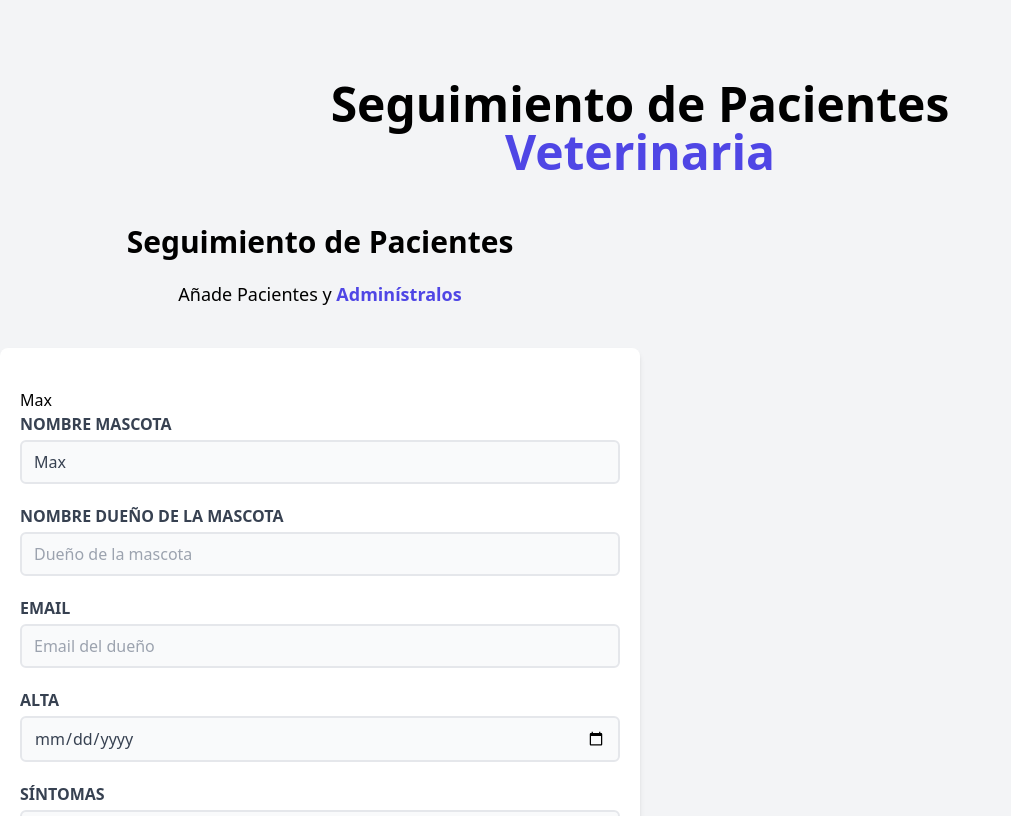
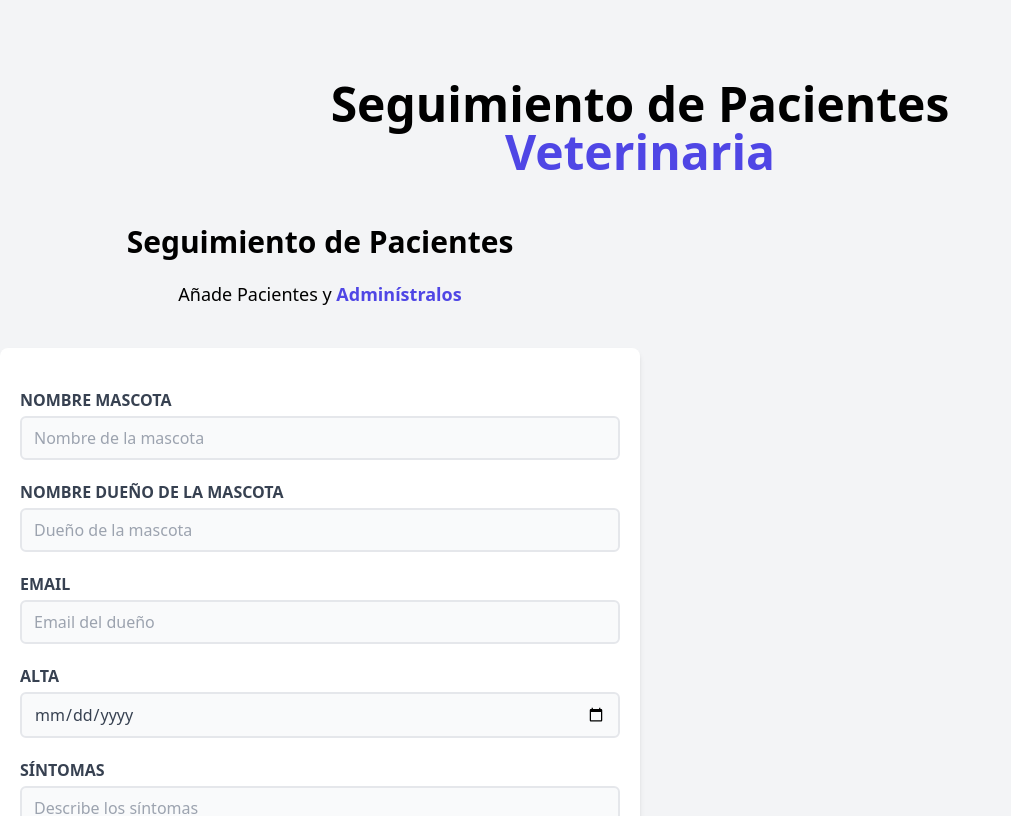
Before and after one commit to Duridev/admin-pacientes-vue3, a Vue app: page / in a window 1280 px wide. Shown: the top 816 px of the page, without its empty margins (0-1011 px from the left). Built offline with nearby package versions, Linux system fonts and the light colour scheme.

Commit message:
mostrando datos ingresados en los states

```diff
--- a/src/components/Formulario.vue
+++ b/src/components/Formulario.vue
@@ -1,7 +1,10 @@
 <script setup>
-import { ref } from 'vue'
+import { reactive } from 'vue'
 
-const nombre = ref('Max')
+const paciente = reactive({
+    nombre: '',
+    propietario: ''
+})
 
 
 </script>
@@ -19,7 +22,8 @@ const nombre = ref('Max')
         <form
         class="bg-white shadow-md rounded-lg py-10 px-5 my-10"
         >
-            {{ nombre }}
+            {{ paciente.nombre }}
+            {{ paciente.propietario }}
             <div class="mb-5 ">
                 <label
                     for="mascota"
@@ -32,7 +36,7 @@ const nombre = ref('Max')
                     type="text"
                     placeholder="Nombre de la mascota"
                     class="w-full px-3 py-2 mt-1 text-gray-700 bg-gray-50 rounded-md focus:outline-none focus:shadow-outline focus:border-gray-400 border-2 border-gray-200"
-                    v-model="nombre"
+                    v-model="paciente.nombre"
             </div>
 
             <div class="mb-5 ">
@@ -47,6 +51,7 @@ const nombre = ref('Max')
                     type="text"
                     placeholder="Dueño de la mascota"
                     class="w-full px-3 py-2 mt-1 text-gray-700 bg-gray-50 rounded-md focus:outline-none focus:shadow-outline focus:border-gray-400 border-2 border-gray-200"
+                    v-model="paciente.propietario"
                 >
             </div>
 
```
